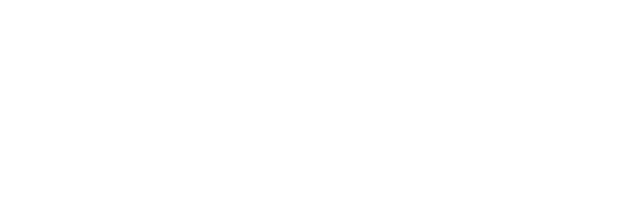
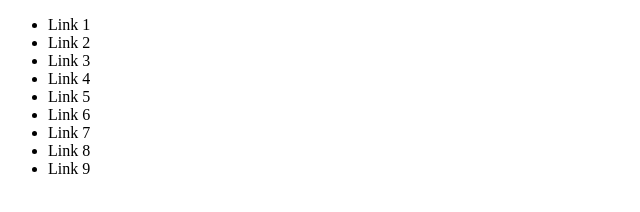
Before and after one commit to TheAlchemistKE/Apple-Homepage-Clone, a website: page index.html in a window 1280 px wide. Shown: the whole page, without its empty margins (0-640 px from the left). Drawn offline with Linux system fonts and the light colour scheme.

Commit message:
Add navbar.

```diff
--- a/index.html
+++ b/index.html
@@ -6,6 +6,19 @@
     <title></title>
 </head>
 <body>
+    <nav id="navbar">
+        <ul class="nav-items">
+            <li class="nav-item">Link 1</li>
+            <li class="nav-item">Link 2</li>
+            <li class="nav-item">Link 3</li>
+            <li class="nav-item">Link 4</li>
+            <li class="nav-item">Link 5</li>
+            <li class="nav-item">Link 6</li>
+            <li class="nav-item">Link 7</li>
+            <li class="nav-item">Link 8</li>
+            <li class="nav-item">Link 9</li>
+        </ul>
+    </nav>
 
 </body>
 </html>
```
Also changed, not shown: assets/images/background.jpg (added), assets/images/promo_30_years.jpg (added), assets/images/promo_iphone5c.jpg (added), assets/images/promo_iphone5s.jpg (added), assets/images/promo_supplier_responsibility.jpg (added).
